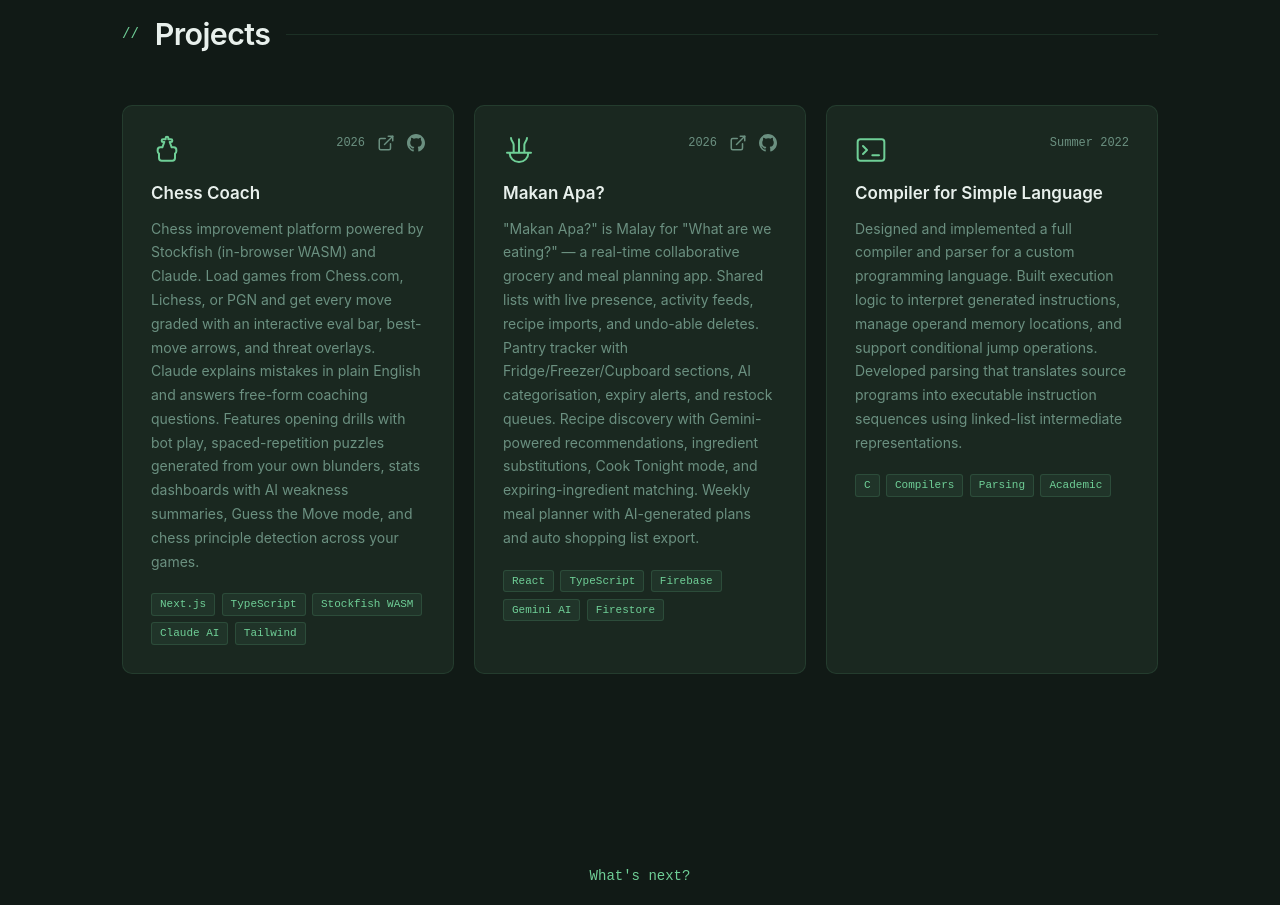
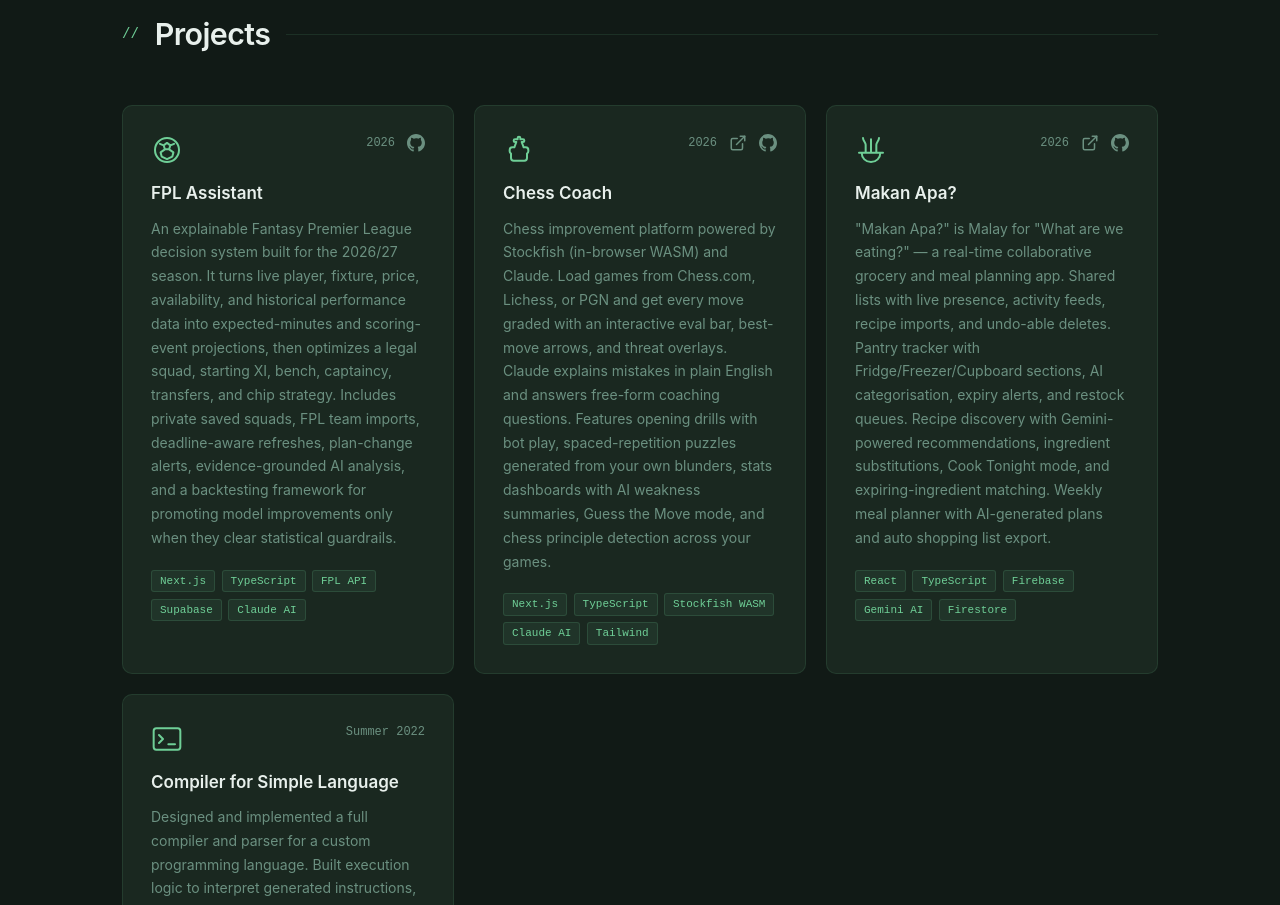
Before and after one commit to jarrelltwe/portfolio_2026, a React (Vite) app: page / in a window 1280 px wide. Shown: the part 3560-4465 px from the top of the page. Built offline with nearby package versions, Linux system fonts and the light colour scheme.

Commit message:
Add FPL Assistant to projects

```diff
--- a/src/App.tsx
+++ b/src/App.tsx
@@ -55,6 +55,16 @@ const EXPERIENCE = [
 ]
 
 const PROJECTS = [
+  {
+    name: 'FPL Assistant',
+    period: '2026',
+    tags: ['Next.js', 'TypeScript', 'FPL API', 'Supabase', 'Claude AI'],
+    description:
+      'An explainable Fantasy Premier League decision system built for the 2026/27 season. It turns live player, fixture, price, availability, and historical performance data into expected-minutes and scoring-event projections, then optimizes a legal squad, starting XI, bench, captaincy, transfers, and chip strategy. Includes private saved squads, FPL team imports, deadline-aware refreshes, plan-change alerts, evidence-grounded AI analysis, and a backtesting framework for promoting model improvements only when they clear statistical guardrails.',
+    icon: 'football',
+    github: 'https://github.com/jarrelltwe/fpl-assistant',
+    live: null,
+  },
   {
     name: 'Chess Coach',
     period: '2026',
@@ -556,6 +566,13 @@ function Experience() {
 function ProjectIcon({ type }: { type: string }) {
   const props = { width: 32, height: 32, fill: 'none', stroke: 'var(--accent)', strokeWidth: 1.5, viewBox: '0 0 24 24', strokeLinecap: 'round' as const, strokeLinejoin: 'round' as const }
   switch (type) {
+    case 'football':
+      return (
+        <svg {...props}>
+          <circle cx="12" cy="12" r="9"/>
+          <path d="M9.5 8.5L12 6.7l2.5 1.8-.9 3H10.4l-.9-3zM10.4 11.5l-3.2 2.3.8 3.1M13.6 11.5l3.2 2.3-.8 3.1M9.5 8.5L6.7 7.4M14.5 8.5l2.8-1.1M8 16.9l4 2 4-2"/>
+        </svg>
+      )
     case 'chess':
       return (
         <svg {...props}>
```
